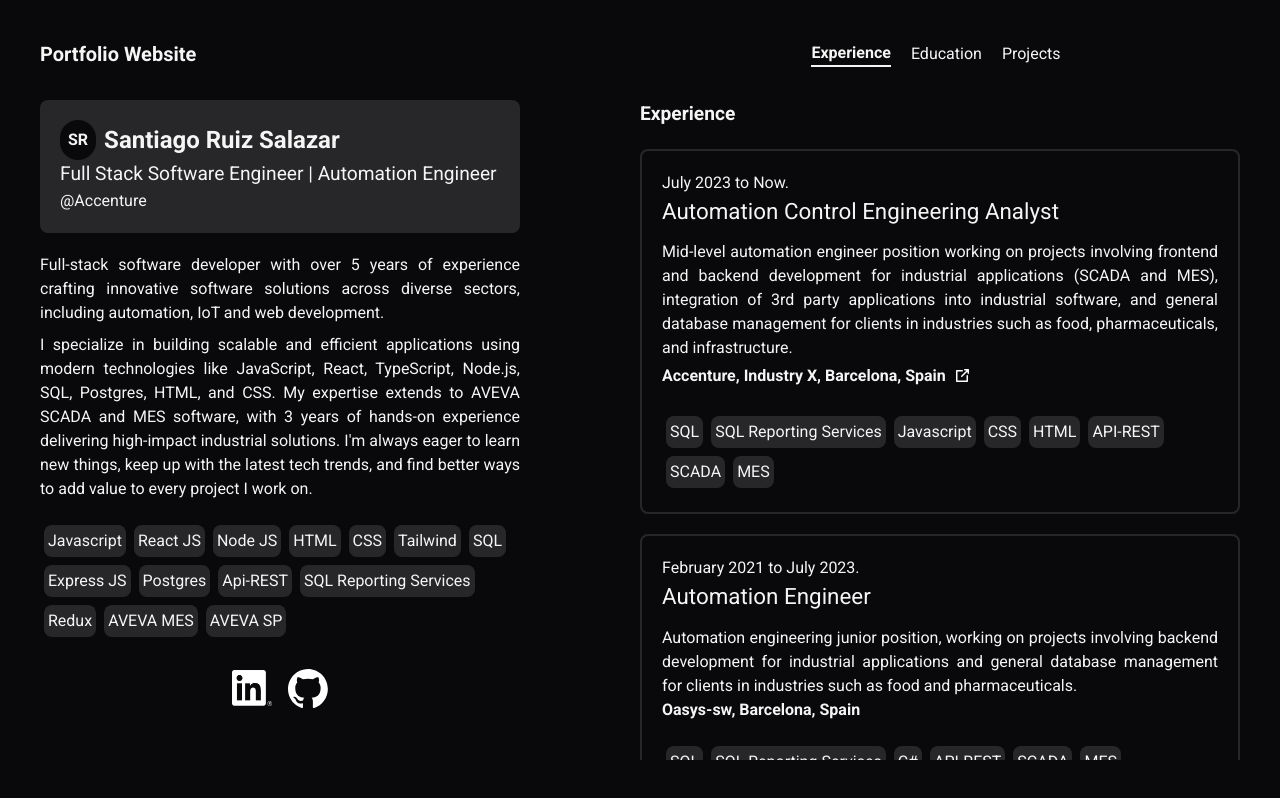
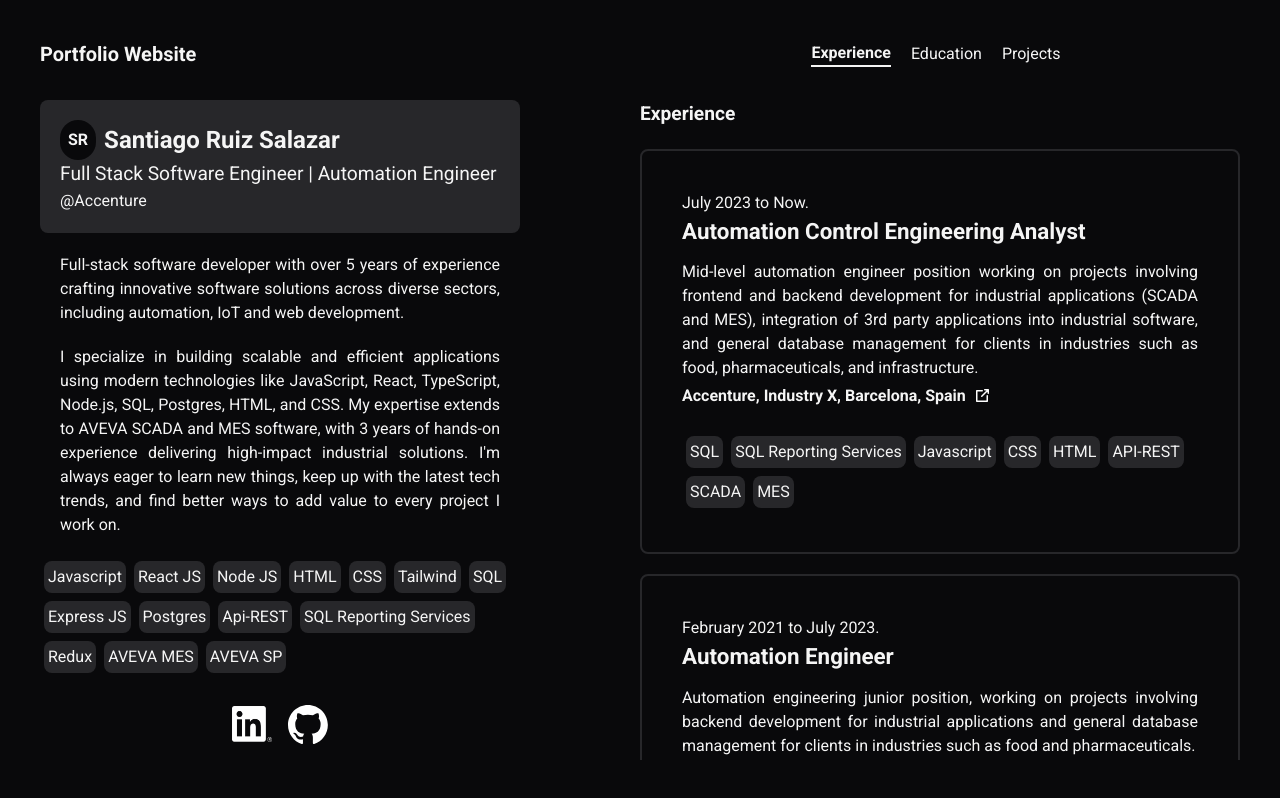
Before and after one commit to santiagoruizs/portfoliov1, a React (Create React App) app: page / in a window 1280 px wide. Built offline with nearby package versions, Linux system fonts and the light colour scheme.

Commit message:
General layout changes

```diff
--- a/src/components/Bio.js
+++ b/src/components/Bio.js
@@ -6,9 +6,9 @@ const bioParagraph = "I specialize in building scalable and efficient applicatio
 const Bio = () => {
   return (
     <div className='mt-5 flex flex-col'>
-        <p className='text-justify mb-2'>{bioIntro}
+        <p className='text-justify mb-5 px-5'>{bioIntro}
         </p>
-        <p className='text-justify'>{bioParagraph}</p>
+        <p className='text-justify px-5'>{bioParagraph}</p>
         <div className='mt-5 flex flex-wrap w-full'>
             {mainSkills.map(s => <Skill skill={s} />)}
         </div>
--- a/src/components/ExperienceCard.js
+++ b/src/components/ExperienceCard.js
@@ -6,9 +6,9 @@ const ExperienceCard = ({experience}) => {
   const {title, description, timeline, skills, at, link} = experience
   return (
 
-    <div className='rounded-lg max-w-m mb-5 p-5 border-card border-2 hover:bg-card'>
+    <div className='rounded-lg max-w-m mb-5 p-10 border-card border-2 hover:bg-card'>
         <p>{timeline}</p>
-        <h2 className='mb-3'>{title}</h2>
+        <h2 className='mb-3 font-bold'>{title}</h2>
         <p className='text-justify'>{description}</p>
         <div className='flex items-center'>
           <p className='font-bold'>{at}</p>
--- a/src/components/ProjectCard.js
+++ b/src/components/ProjectCard.js
@@ -5,7 +5,7 @@ import Reddit from '../icons/redditClient.png'
 const ProjectCard = ({project}) => {
     const {title, description, skills, link} = project
   return (
-    <div className='rounded-lg max-w-m mb-5 p-5 border-card border-2 hover:bg-card'>
+    <div className='rounded-lg max-w-m mb-5 p-10 border-card border-2 hover:bg-card'>
         {/* <p>{timeline}</p> */}
 
         <h2 className='mb-3'>{title}</h2>
```
